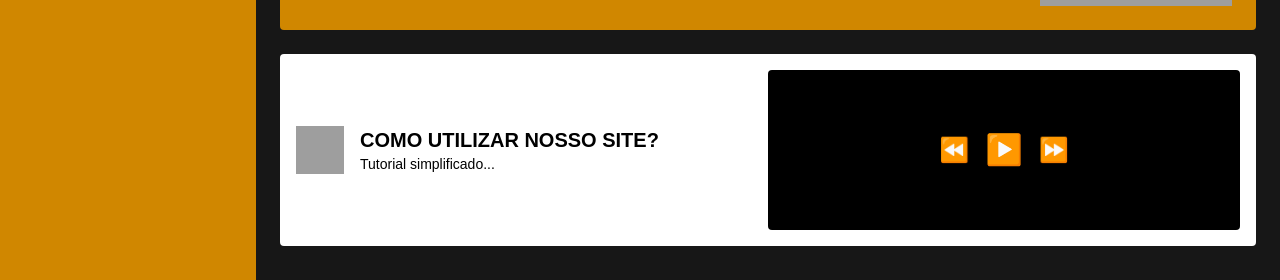
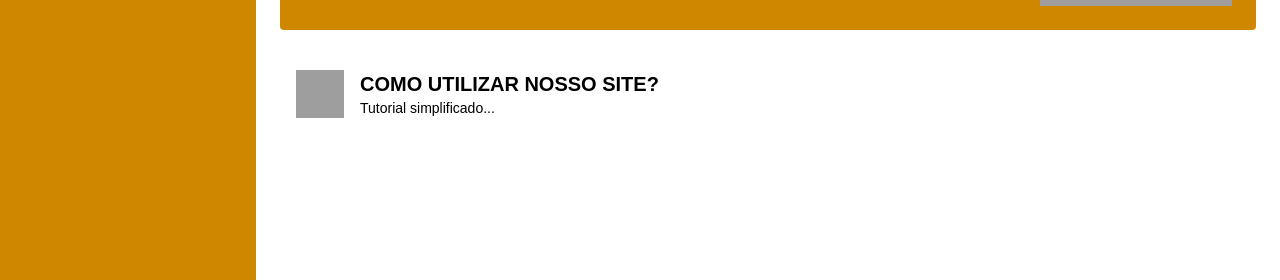
Before and after one commit to Uius/TCC-GP6, a Next.js app in the folder tccgp6/: page / in a window 1280 px wide. Shown: the part 242-522 px from the top of the page. Built offline with nearby package versions, Linux system fonts and the light colour scheme; grey boxes are pictures that could not be loaded.

Commit message:
tira q eu vo caga

```diff
--- a/tccgp6/src/app/globals.css
+++ b/tccgp6/src/app/globals.css
@@ -29,3 +29,6 @@ body {
 
  width: 40%;
 }
+.bodyBG{
+  background-color: #0000;
+}
--- a/tccgp6/src/app/page.tsx
+++ b/tccgp6/src/app/page.tsx
@@ -26,7 +26,7 @@ export default function HomePage() {
       </aside>
 
       {/* Main Content */}
-      <main className="flex-1 bg-neutral-900 p-6">
+      <main className="bodyBG flex-1 bg-neutral-900 p-6">
         {/* Header */}
         <header className="flex justify-between items-center mb-6">
           <div className="flex items-center gap-3">
@@ -36,7 +36,7 @@ export default function HomePage() {
 
           <div className="flex items-center gap-6">
             <nav className="flex gap-6 text-sm">
-              <a href="#" className="border-b-2 border-white">HOME</a>
+              <a href="#" className=" border-b-2 border-white">HOME</a>
               <a href="#">ESTOQUE</a>
               <a href="#">SUPORTE</a>
             </nav>
@@ -70,11 +70,7 @@ export default function HomePage() {
                 <p className="text-sm">Tutorial simplificado...</p>
               </div>
             </div>
-            <div className="bg-black w-full md:w-1/2 h-40 rounded flex items-center justify-center text-white text-2xl gap-4">
-              <span>⏪</span>
-              <button className="text-3xl">▶️</button>
-              <span>⏩</span>
-            </div>
+
           </div>
         </section>
       </main>
```
